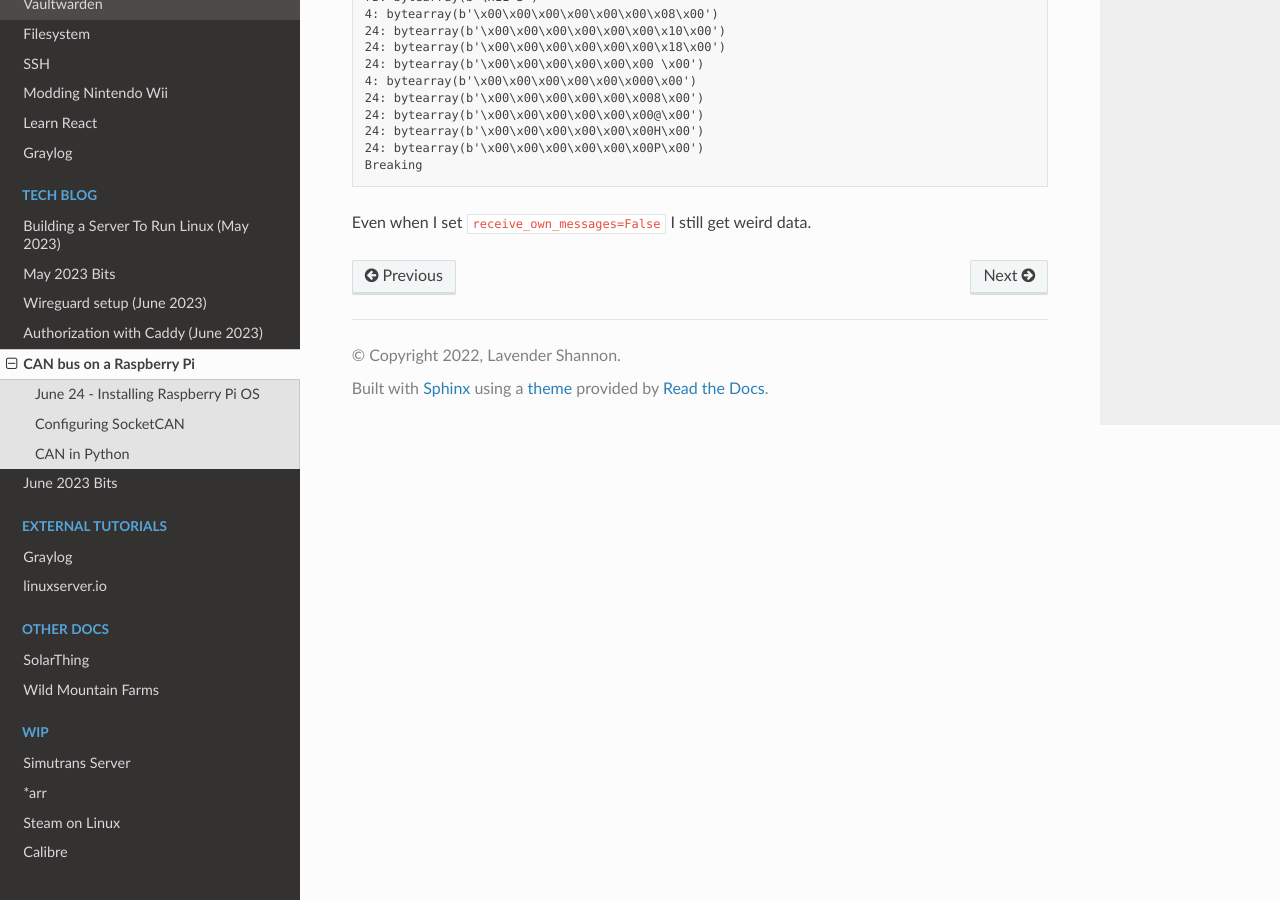
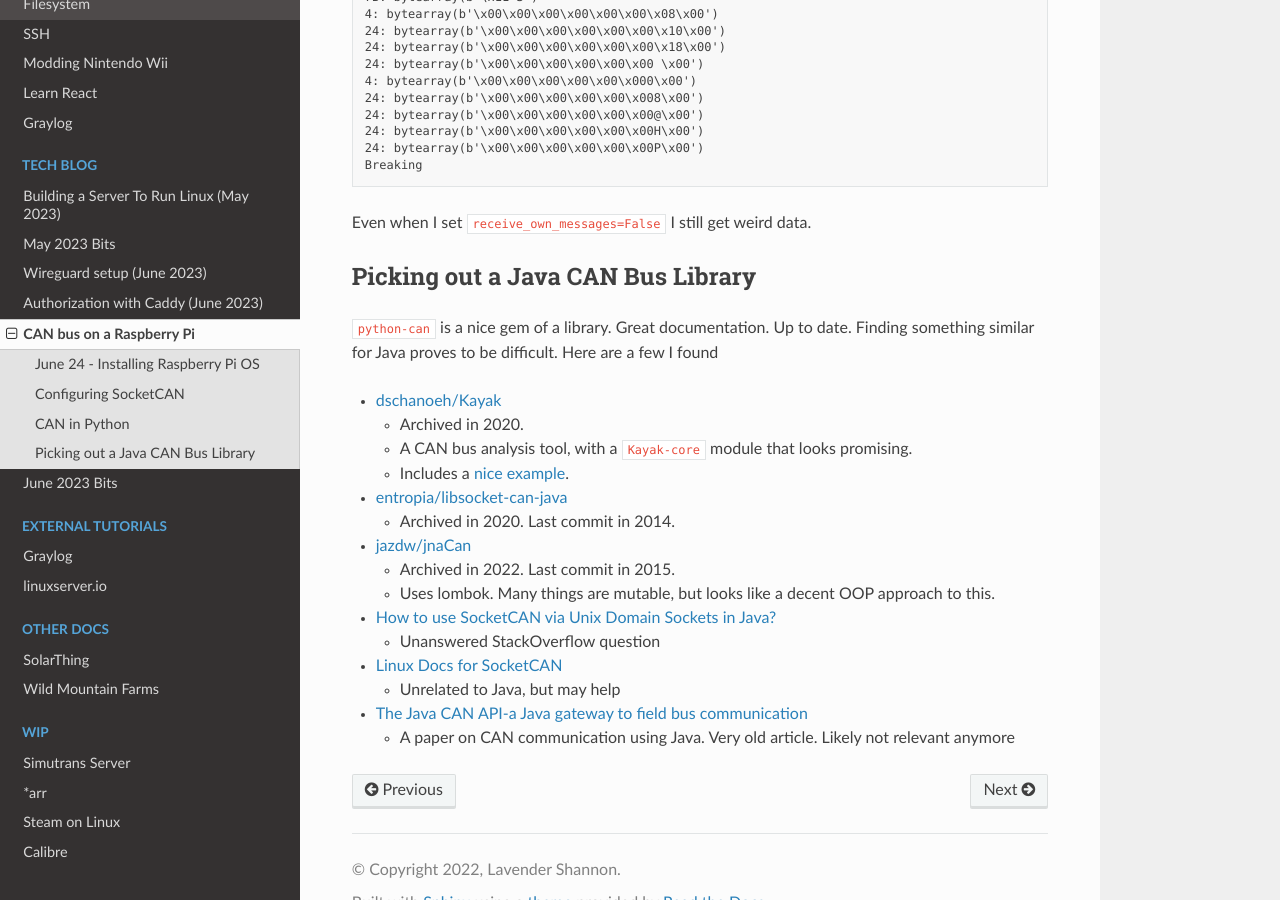
Before and after one commit to retrodaredevil/retrodaredevil, a Sphinx documentation site: the page built from docs/source/blog/tech/2023-06-can-bus-rpi.rst, in a window 1280 px wide and 900 px high, scrolled down 3162 px. Built offline with Sphinx 7.4.7 and the Read the Docs theme 2.0.0, drawn with Linux system fonts in a browser that asks for light colours.

Commit message:
Updated some blog stuff

```diff
--- a/docs/source/blog/tech/2023-06-can-bus-rpi.rst
+++ b/docs/source/blog/tech/2023-06-can-bus-rpi.rst
@@ -155,3 +155,37 @@ Now I uncomment the ``bus.send`` line and get this:
   Breaking
 
 Even when I set ``receive_own_messages=False`` I still get weird data.
+
+Picking out a Java CAN Bus Library
+------------------------------------
+
+``python-can`` is a nice gem of a library. Great documentation. Up to date.
+Finding something similar for Java proves to be difficult.
+Here are a few I found
+
+* `dschanoeh/Kayak <https://github.com/dschanoeh/Kayak>`_
+
+  * Archived in 2020.
+  * A CAN bus analysis tool, with a ``Kayak-core`` module that looks promising.
+  * Includes a `nice example <https://github.com/dschanoeh/Kayak-core-test/blob/master/src/main/java/com/github/kayakcoretest/EchoService.java>`_.
+
+* `entropia/libsocket-can-java <https://github.com/entropia/libsocket-can-java>`_
+
+  * Archived in 2020. Last commit in 2014.
+
+* `jazdw/jnaCan <https://github.com/jazdw/jnaCan>`_
+
+  * Archived in 2022. Last commit in 2015.
+  * Uses lombok. Many things are mutable, but looks like a decent OOP approach to this.
+
+* `How to use SocketCAN via Unix Domain Sockets in Java? <https://stackoverflow.com/questions/76471002/how-to-use-socketcan-via-unix-domain-sockets-in-java>`_
+
+  * Unanswered StackOverflow question
+
+* `Linux Docs for SocketCAN <https://docs.kernel.org/networking/can.html>`_
+
+  * Unrelated to Java, but may help
+
+* `The Java CAN API-a Java gateway to field bus communication <https://doi.org/10.1109/WFCS.2000.882531>`_
+
+  * A paper on CAN communication using Java. Very old article. Likely not relevant anymore
```
Also changed, not shown: other parts of docs/source/blog/tech/2023-06-can-bus-rpi.rst (+1 -1 lines), docs/source/blog/tech/2023-06-bits.rst (+11 -0 lines), docs/source/images/2023-06-24-usb-can-converter-module-pin-out.jpg (renamed from docs/source/images/usb_can_converter_module_pin_out.jpg).
